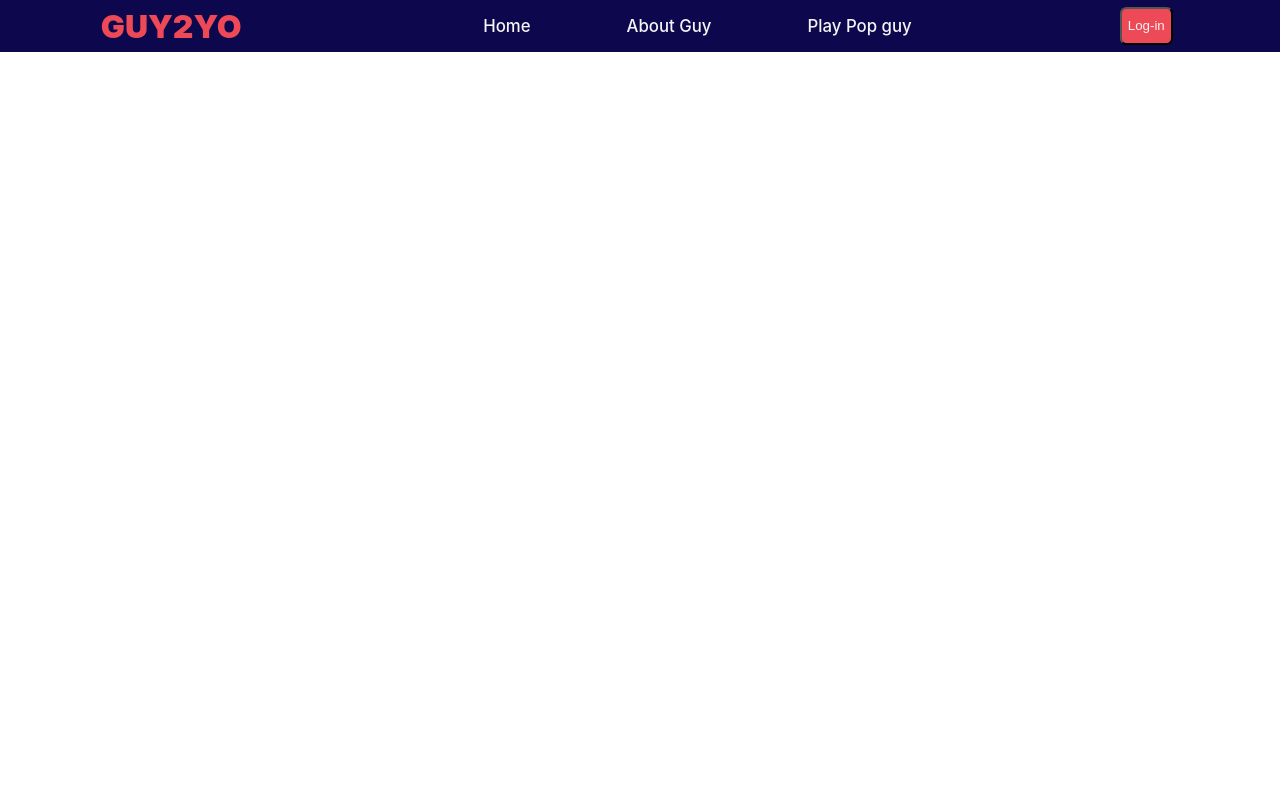
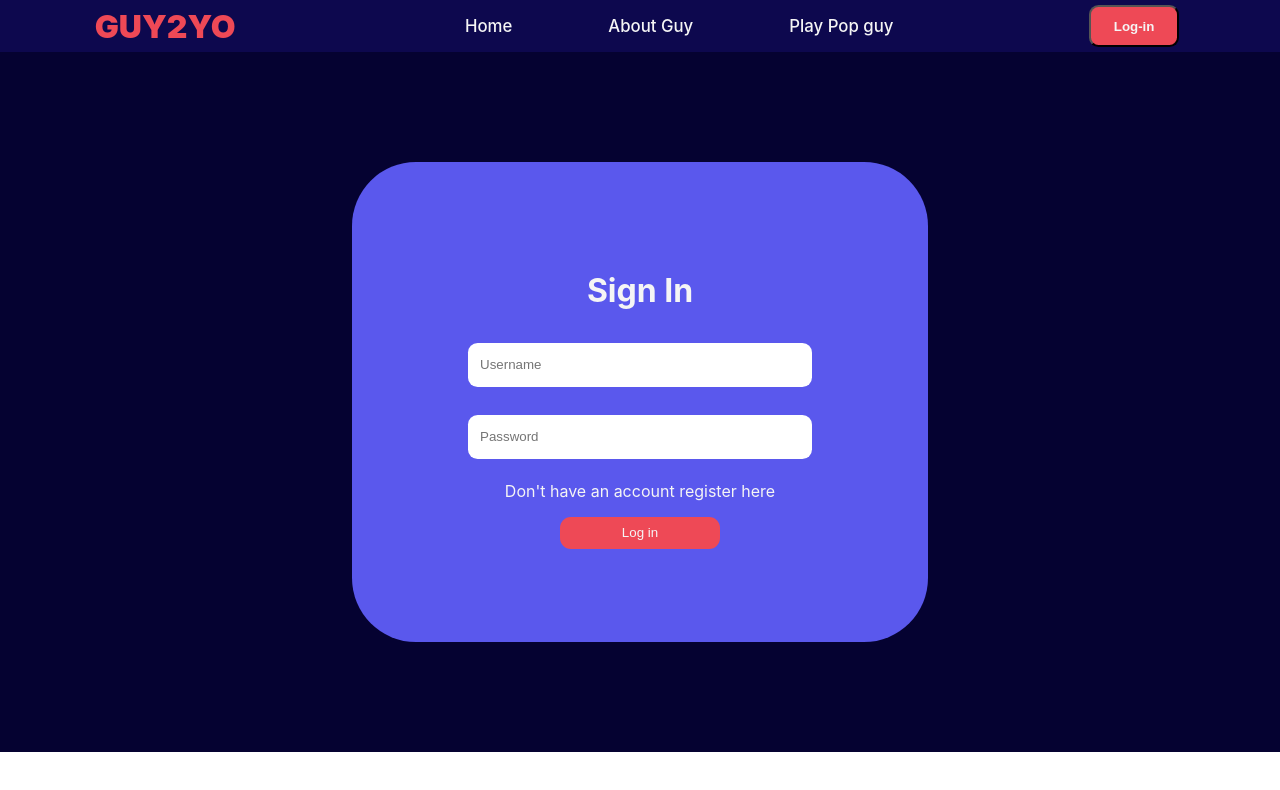
Before and after one commit to naphattar/Guy2YowebpageFrontend, a React (Create React App) app: page /login in a window 1280 px wide. Shown: the top 790 px of the page. Built offline with nearby package versions, Linux system fonts and the light colour scheme.

Commit message:
add loginpage and registerpage UI

```diff
--- a/src/App.js
+++ b/src/App.js
@@ -6,6 +6,7 @@ import Homepage from './Page/Homepage/Homepage';
 import Aboutpage from './Page/About/Aboutpage';
 import Popguypage from './Page/Popguy/Popguypage';
 import RegisterPage from './Page/Register/Registerpage';
+import LoginPage from './Page/Login/Loginpage';
 function App() {
   return (
     <div className="App" >
@@ -14,6 +15,7 @@ function App() {
         <Route exact path="/" element={<Homepage/>}></Route>
         <Route exact path="/popguy" element={<Popguypage/>}></Route>
         <Route exact path="/about" element={<Aboutpage/>}></Route>
+        <Route exact path="/login" element={<LoginPage/>}></Route>}
         <Route exact path="/register" element={<RegisterPage/>}></Route>
       </Routes>
     </div>
--- a/src/Page/Components/Navbar.css
+++ b/src/Page/Components/Navbar.css
@@ -51,14 +51,15 @@ nav{
 .loginlink{
     color: #0D084E;
     text-decoration: none;
-    font-weight: 500;
+    font-weight: bold;
 }
 
 .loginbutton {
-    height: 2.4rem;
+    height: 2.6rem;
+    width: 5.6rem;
     align-items: center;
     float: right;
-    border-radius: 0.4rem;
+    border-radius: 0.6rem;
     margin-right: 0.4rem;
     margin-left: 0.4rem;
     background-color: #ee4956;
--- a/src/Page/Login/Loginpage.css
+++ b/src/Page/Login/Loginpage.css
@@ -0,0 +1,20 @@
+.signincontainer{
+    width: 36rem;
+    background-color: rgb(90, 88, 237);
+    border-radius: 4rem;
+    height: 30rem;
+    display: flex;
+    flex-direction: column;
+    align-items: center;
+    justify-content: center;
+
+}
+
+.signincontainer h1{
+    color: whitesmoke;
+    font-weight: bold;
+}
+
+.signinform a:hover{
+    color: #fb8992;
+}
--- a/src/Page/Login/Loginpage.js
+++ b/src/Page/Login/Loginpage.js
@@ -0,0 +1,30 @@
+import React, { useState } from "react";
+import "./Loginpage.css"
+import "../Register/Registerpage.css"
+function LoginPage(){
+    return(
+        <div>
+             <div className="Pagebody">
+                <div className="loginformcontainer">
+
+                    <div className="signincontainer">
+                    <h1>Sign In</h1>
+                        <form className="signinform">
+                            <input
+                            type="text"
+                            placeholder="Username"
+                            ></input>
+                            <input
+                            type="text"
+                            placeholder="Password"
+                            ></input>
+                            <a href='/register'>Don't have an account register here</a>
+                            <button >Log in </button>
+                        </form>
+                    </div>
+                </div>
+            </div>
+        </div>
+    );
+}
+export default LoginPage;
--- a/src/Page/Register/Registerpage.css
+++ b/src/Page/Register/Registerpage.css
@@ -0,0 +1,59 @@
+.loginformcontainer{
+    display: flex;
+    width: 60rem;
+    height: 36rem;
+    justify-content: center;
+    align-items: center;
+}
+
+.signupcontainer{
+    width: 36rem;
+    background-color: rgb(137, 33, 144);
+    border-radius: 4rem;
+    height: 30rem;
+    display: flex;
+    flex-direction: column;
+    align-items: center;
+    justify-content: center;
+
+}
+
+.signupcontainer h1{
+    color: whitesmoke;
+    font-weight: bold;
+}
+.signinform{
+    display: flex;
+    flex-direction: column;
+    justify-content: center;
+    align-items: center;
+    row-gap: 1rem;
+    height: 14rem;
+}
+
+.signinform input{
+    width: 20rem;
+    height: 1.5rem;
+    border-radius: 0.6rem;
+    border: none;
+    padding: 0.6rem 0.75rem;
+    margin: 0.4rem 0;
+}
+
+.signinform a{
+    text-decoration: none;
+    color: whitesmoke;
+}
+
+.signinform button{
+    width: 10rem;
+    height: 2rem;
+    border-radius: 0.68rem;
+    border: none;
+    background-color: #ee4956;
+    color: whitesmoke;
+}
+
+.signinform button:hover{
+    color: thistle;
+}
--- a/src/Page/Register/Registerpage.js
+++ b/src/Page/Register/Registerpage.js
@@ -21,6 +21,8 @@ function RegisterPage(){
             .catch((err) => {
                 console.log(err.message);
             });
+        setPassword("");
+        setUsername("");
 
     }
     return(
@@ -40,7 +42,7 @@ function RegisterPage(){
                             placeholder="Password"
                             onChange = {(event) =>{setPassword(event.target.value)}}></input>
                             <a href='#'>Don't Forget Your Password!</a>
-                            <button onClick={handleSubmit()}>Sign Up</button>
+                            <button onClick={handleSubmit}>Sign Up</button>
                         </form>
                     </div>
                 </div>
```
